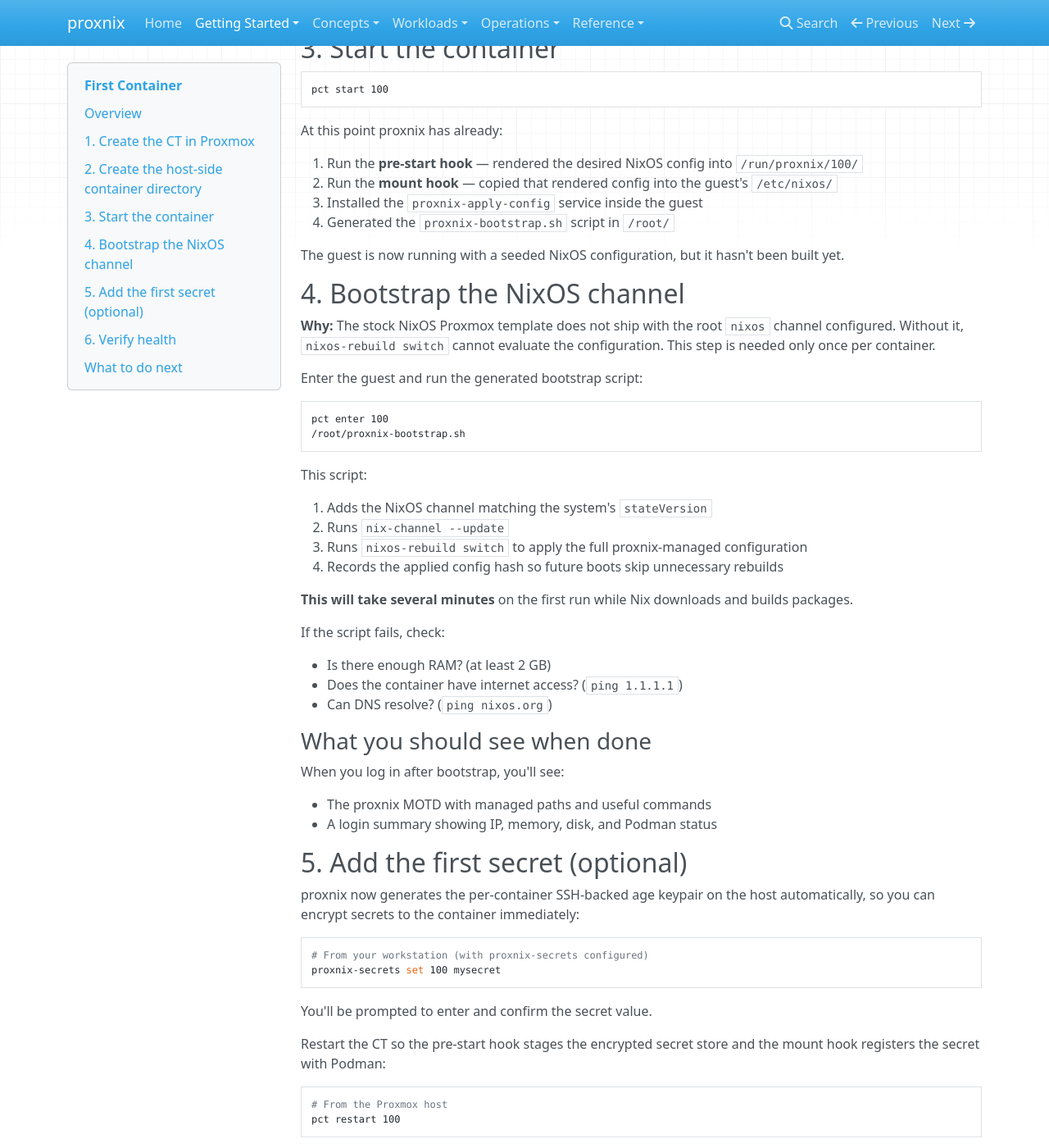
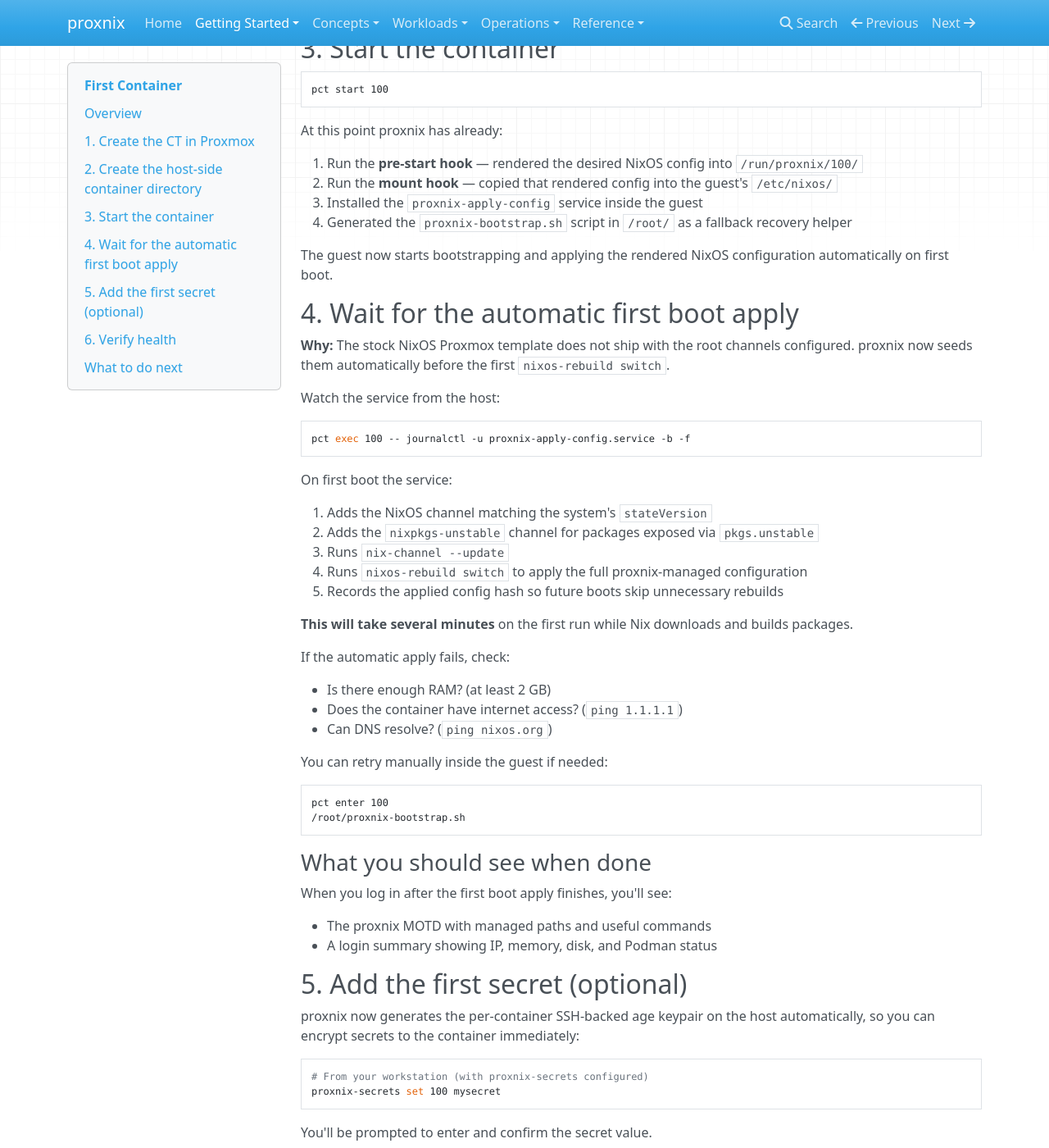
Before and after one commit to denMaier/proxnix, an MkDocs documentation site: the page built from docs/getting-started/first-container.md, in a window 1280 px wide and 1400 px high, scrolled down 2023 px. Shown: the whole window at 82% size. Built offline with MkDocs 1.6.1, drawn with Linux system fonts in a browser that asks for light colours; nearby versions of some CDN libraries.

Commit message:
adds unstable pkg support and automatic bootstrapping

````diff
--- a/docs/getting-started/first-container.md
+++ b/docs/getting-started/first-container.md
@@ -95,39 +95,46 @@
 1. Run the **pre-start hook** — rendered the desired NixOS config into `/run/proxnix/100/`
 2. Run the **mount hook** — copied that rendered config into the guest's `/etc/nixos/`
 3. Installed the `proxnix-apply-config` service inside the guest
-4. Generated the `proxnix-bootstrap.sh` script in `/root/`
+4. Generated the `proxnix-bootstrap.sh` script in `/root/` as a fallback recovery helper
 
-The guest is now running with a seeded NixOS configuration, but it hasn't been built yet.
+The guest now starts bootstrapping and applying the rendered NixOS configuration automatically on first boot.
 
-## 4. Bootstrap the NixOS channel
+## 4. Wait for the automatic first boot apply
 
-**Why:** The stock NixOS Proxmox template does not ship with the root `nixos` channel configured. Without it, `nixos-rebuild switch` cannot evaluate the configuration. This step is needed only once per container.
+**Why:** The stock NixOS Proxmox template does not ship with the root channels configured. proxnix now seeds them automatically before the first `nixos-rebuild switch`.
 
-Enter the guest and run the generated bootstrap script:
+Watch the service from the host:
+
+```bash
+pct exec 100 -- journalctl -u proxnix-apply-config.service -b -f
+```
+
+On first boot the service:
+
+1. Adds the NixOS channel matching the system's `stateVersion`
+2. Adds the `nixpkgs-unstable` channel for packages exposed via `pkgs.unstable`
+3. Runs `nix-channel --update`
+4. Runs `nixos-rebuild switch` to apply the full proxnix-managed configuration
+5. Records the applied config hash so future boots skip unnecessary rebuilds
+
+**This will take several minutes** on the first run while Nix downloads and builds packages.
+
+If the automatic apply fails, check:
+
+- Is there enough RAM? (at least 2 GB)
+- Does the container have internet access? (`ping 1.1.1.1`)
+- Can DNS resolve? (`ping nixos.org`)
+
+You can retry manually inside the guest if needed:
 
 ```bash
 pct enter 100
 /root/proxnix-bootstrap.sh
 ```
 
-This script:
-
-1. Adds the NixOS channel matching the system's `stateVersion`
-2. Runs `nix-channel --update`
-3. Runs `nixos-rebuild switch` to apply the full proxnix-managed configuration
-4. Records the applied config hash so future boots skip unnecessary rebuilds
-
-**This will take several minutes** on the first run while Nix downloads and builds packages.
-
-If the script fails, check:
-
-- Is there enough RAM? (at least 2 GB)
-- Does the container have internet access? (`ping 1.1.1.1`)
-- Can DNS resolve? (`ping nixos.org`)
-
 ### What you should see when done
 
-When you log in after bootstrap, you'll see:
+When you log in after the first boot apply finishes, you'll see:
 
 - The proxnix MOTD with managed paths and useful commands
 - A login summary showing IP, memory, disk, and Podman status
--- a/docs/reference/files-and-directories.md
+++ b/docs/reference/files-and-directories.md
@@ -146,7 +146,7 @@
 └── secrets.json                       Podman secret registry
 
 /root/
-└── proxnix-bootstrap.sh              one-time channel bootstrap
+└── proxnix-bootstrap.sh              manual recovery helper for first rebuild
 ```
 
 ## Workstation paths
````
Also changed, not shown: docs/concepts/architecture.md (+1 -1 lines), docs/operations/troubleshooting.md (+11 -6 lines), 5 other files.
